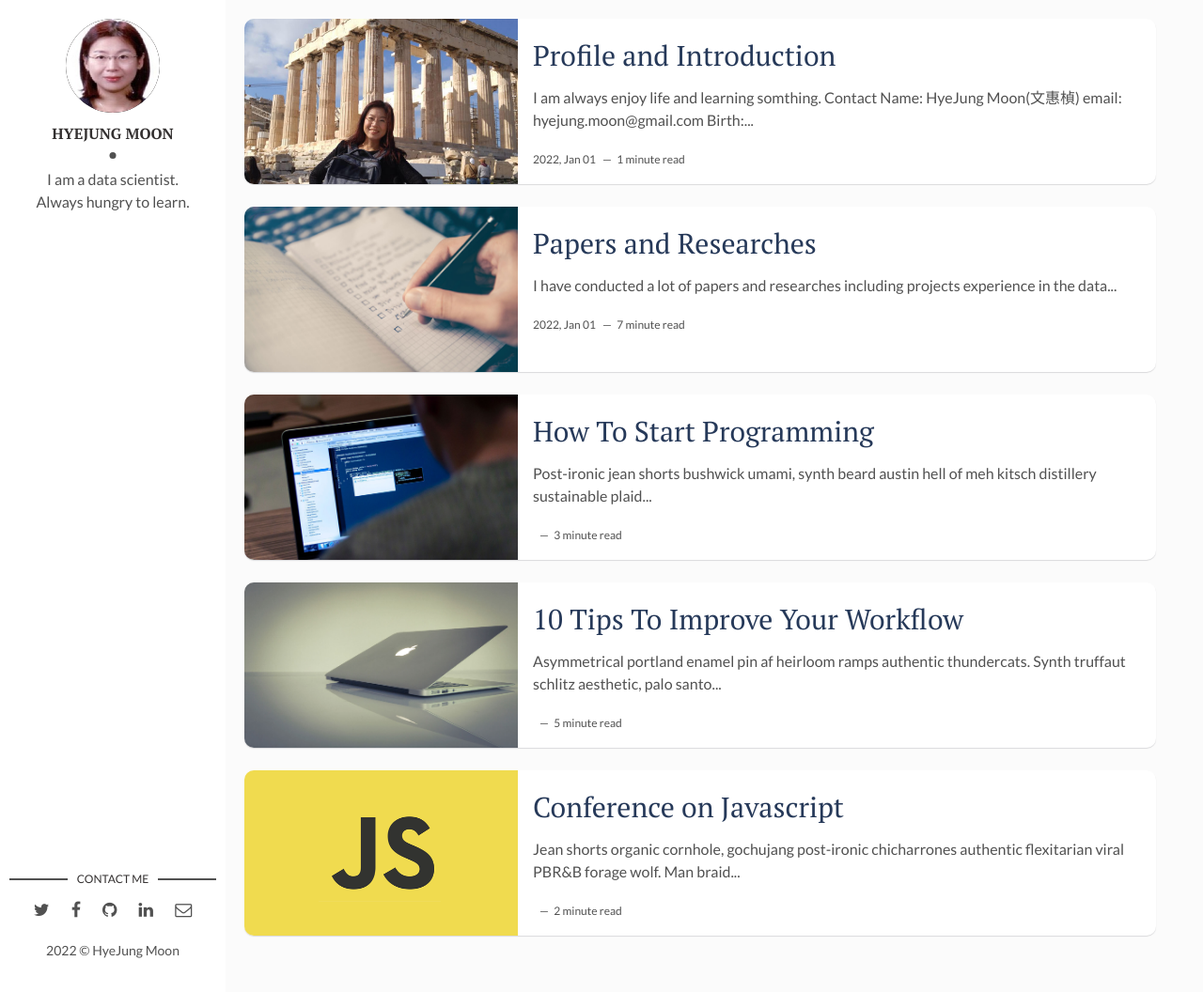
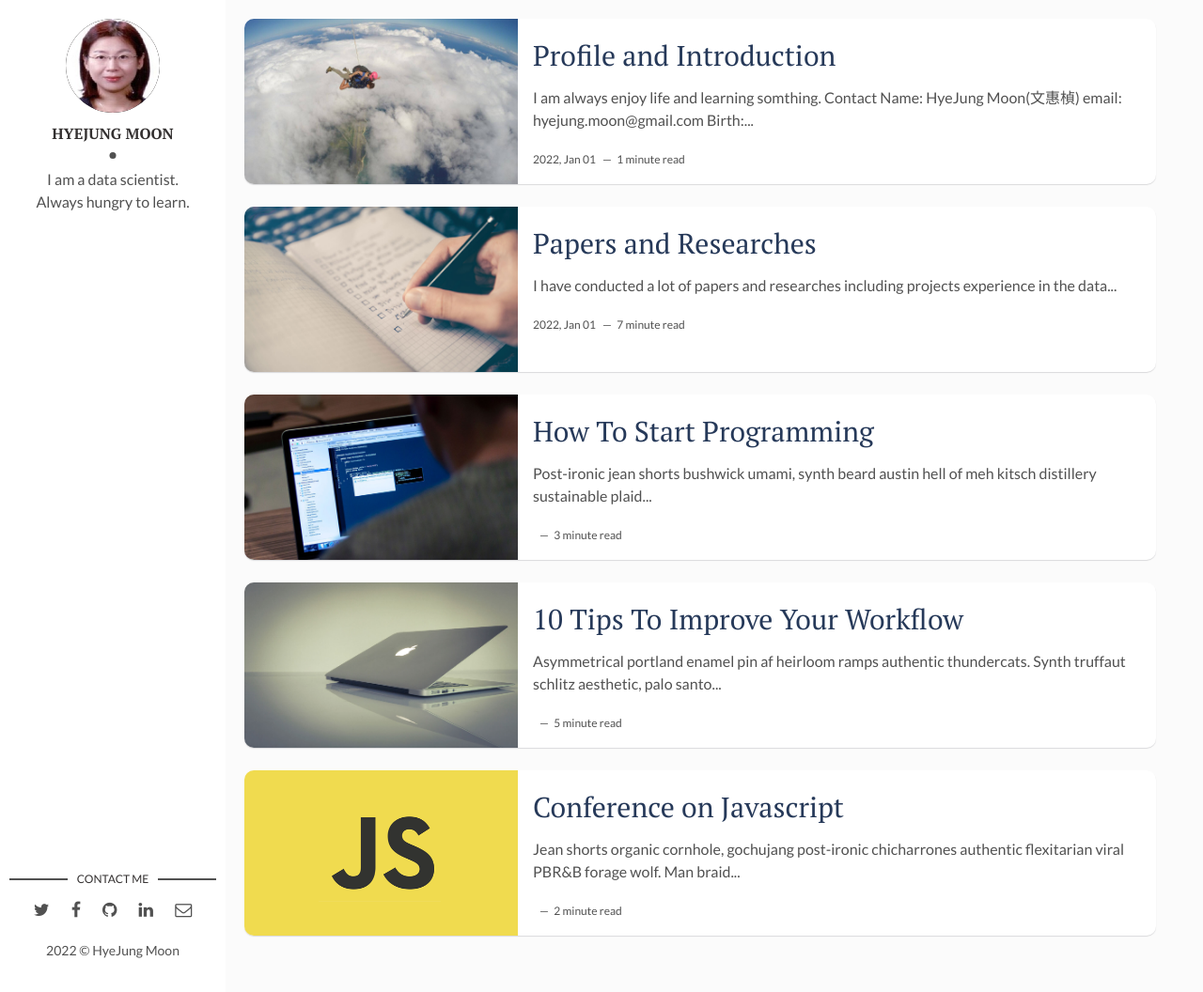
Before and after one commit to MoonHyeJung/moonhyejung.github.io, a Jekyll site: the page built from index.html, in a window 1280 px wide and 1056 px high. Shown: the whole window at 94% size. Built offline with Jekyll 4.4.1, drawn with Linux system fonts in a browser that asks for light colours; the list of posts is cut into pages by our own code.

Commit message:
contents add

```diff
--- a/_posts/2022-01-01-profile-introduction.markdown
+++ b/_posts/2022-01-01-profile-introduction.markdown
@@ -4,7 +4,7 @@ title: Profile and Introduction
 updated: 2022-01-01 13:00:00 +0300 #표시날짜
 date: 2022-01-01 13:00:00 +0300 #정렬순서
 description: You’ll find this post in your `_posts` directory. Go ahead and edit it and re-build the site to see your changes. # Add post description (optional)
-img: attene.jpg # Add image post (optional)
+img: sky.jpg # Add image post (optional)
 fig-caption: # Add figcaption (optional)
 tags: [Holidays, Hawaii]
 ---
```
Also changed, not shown: assets/img/sky.jpg (added).
